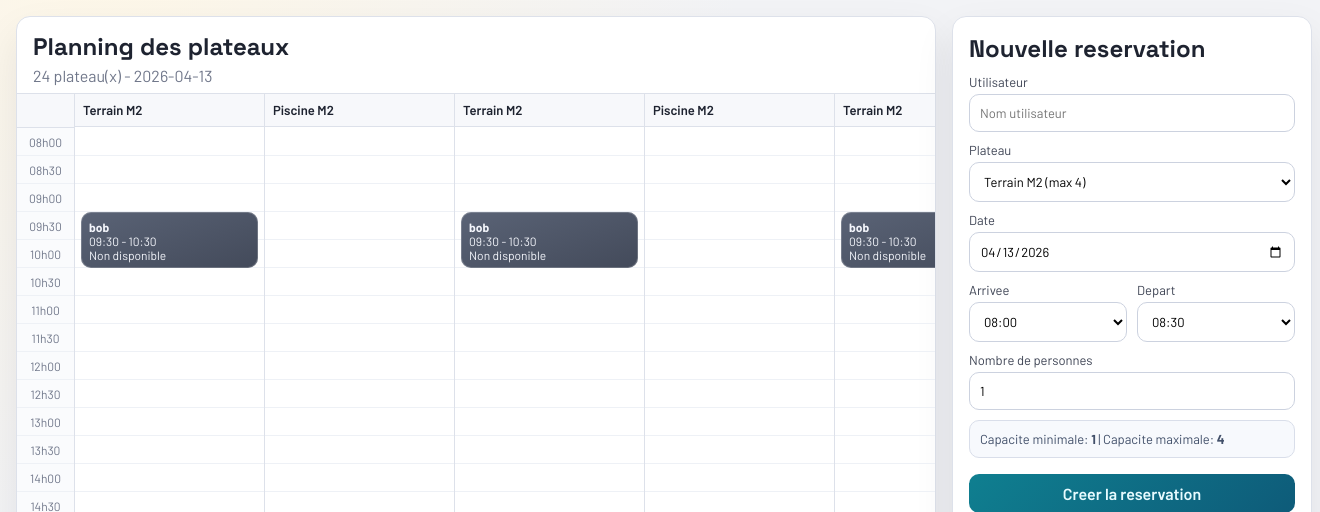
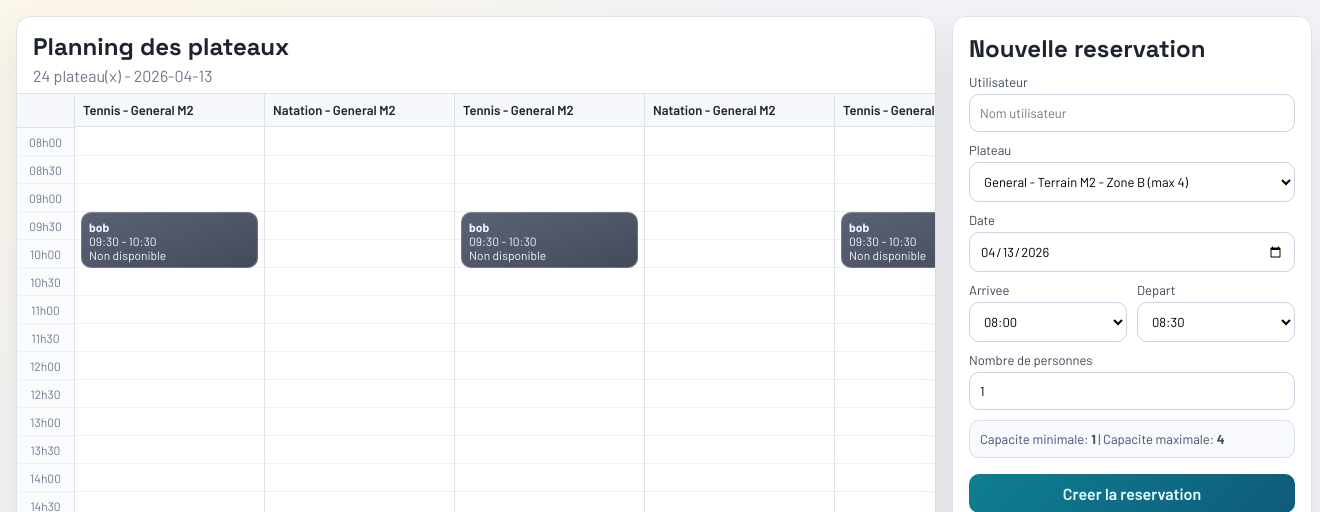
Before and after one commit to Fokoue22/Systeme-de-reservation-plateaux-sportifs, a FastAPI app: page / in a window 1320 px wide. Shown: the part 72-584 px from the top of the page. Run offline with FastAPI, Linux system fonts and the light colour scheme; data comes from the database, SQL or seed files in the repository; some libraries are stand-ins or nearby versions.

Commit message:
feat(ui): improve plateau naming clarity in planning and reservation selection

```diff
--- a/static/js/calendar.js
+++ b/static/js/calendar.js
@@ -94,6 +94,13 @@ function inferZoneLabel(plateau) {
   return "general";
 }
 
+function zoneLabelPretty(zone) {
+  if (zone === "interieur") return "Interieur";
+  if (zone === "exterieur") return "Exterieur";
+  if (zone === "eau profonde") return "Eau profonde";
+  return "General";
+}
+
 function inferBaseFamily(plateau) {
   const lowered = plateau.nom.toLowerCase();
   if (lowered.includes("piscine")) return "Piscine";
@@ -113,6 +120,29 @@ function cleanedPlateauLabel(plateau) {
   const family = inferBaseFamily(plateau);
   const prefix = base || `${family} ${zone}`.trim();
   return marker ? `${prefix} ${marker}`.trim() : prefix;
+}
+
+function extractMarker(plateau) {
+  const markerMatch = `${plateau.nom} ${plateau.emplacement}`.match(/\bM\s*(\d+)\b/i);
+  return markerMatch ? `M${markerMatch[1]}` : "";
+}
+
+function clientPlateauLabel(plateau) {
+  const family = inferBaseFamily(plateau);
+  const zone = zoneLabelPretty(inferZoneLabel(plateau));
+  const marker = extractMarker(plateau);
+  const base = cleanedPlateauLabel(plateau);
+  const anchor = marker ? `${family} ${marker}` : base;
+  return `${zone} - ${anchor} - ${plateau.emplacement}`;
+}
+
+function lanePlateauLabel(plateau) {
+  const zone = zoneLabelPretty(inferZoneLabel(plateau));
+  const marker = extractMarker(plateau);
+  if (marker) {
+    return `${plateau.type_sport} - ${zone} ${marker}`;
+  }
+  return `${plateau.type_sport} - ${zone} (${plateau.emplacement})`;
 }
 
 function sanitizeUser(value) {
@@ -173,9 +203,8 @@ function renderPlateauSelect() {
 
   const grouped = new Map();
   for (const p of plateaux) {
-    const family = inferBaseFamily(p).toLowerCase();
-    const zone = inferZoneLabel(p);
-    const groupLabel = `${p.type_sport} - ${family} ${zone}`;
+    const zone = zoneLabelPretty(inferZoneLabel(p));
+    const groupLabel = `${p.type_sport} - ${zone}`;
     if (!grouped.has(groupLabel)) {
       grouped.set(groupLabel, []);
     }
@@ -185,16 +214,10 @@ function renderPlateauSelect() {
   for (const [groupLabel, items] of grouped.entries()) {
     const optgroup = document.createElement("optgroup");
     optgroup.label = groupLabel;
-    const seen = new Set();
     for (const p of items) {
-      const pretty = cleanedPlateauLabel(p);
-      const dedupeKey = `${groupLabel}|${pretty}`;
-      if (seen.has(dedupeKey)) continue;
-      seen.add(dedupeKey);
-
       const option = document.createElement("option");
       option.value = String(p.id);
-      option.textContent = `${pretty} (max ${p.capacite})`;
+      option.textContent = `${clientPlateauLabel(p)} (max ${p.capacite})`;
       optgroup.appendChild(option);
     }
     plateauSelectEl.appendChild(optgroup);
@@ -215,7 +238,7 @@ function renderLanes() {
 
     const title = document.createElement("div");
     title.className = "lane-title";
-    title.textContent = plateau.nom;
+    title.textContent = lanePlateauLabel(plateau);
     lane.appendChild(title);
 
     const laneReservations = reservations.filter(
--- a/templates/calendar.html
+++ b/templates/calendar.html
@@ -105,6 +105,6 @@
       </aside>
     </main>
 
-    <script src="/static/js/calendar.js?v=20260412e" defer></script>
+    <script src="/static/js/calendar.js?v=20260412f" defer></script>
   </body>
 </html>
```
